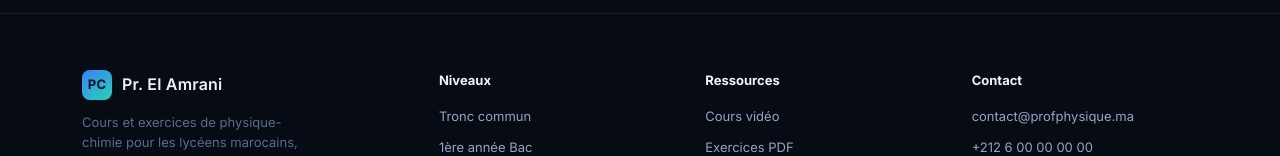
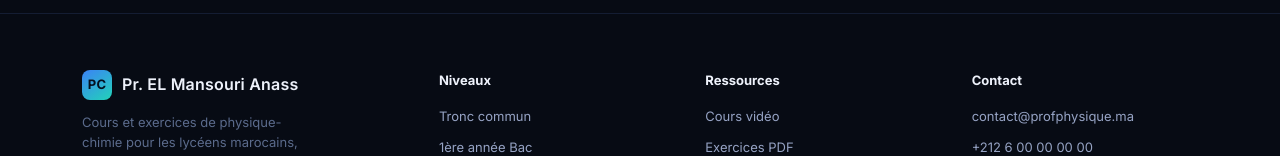
Before and after one commit to HamzaElmansouri-Pr/Pr-Phyisics, a Next.js app: page / in a window 1280 px wide. Shown: the part 3547-3703 px from the top of the page. Built offline with nearby package versions, Linux system fonts and the light colour scheme.

Commit message:
change name footer

```diff
--- a/components/Footer.tsx
+++ b/components/Footer.tsx
@@ -8,7 +8,7 @@ export default function Footer() {
           <div className="foot-brand">
             <div className="logo">
               <div className="logo-mark">PC</div>
-              Pr. El Amrani
+              Pr. EL Mansouri Anass
             </div>
             <p>
               Cours et exercices de physique-chimie pour les lycéens marocains,
```
